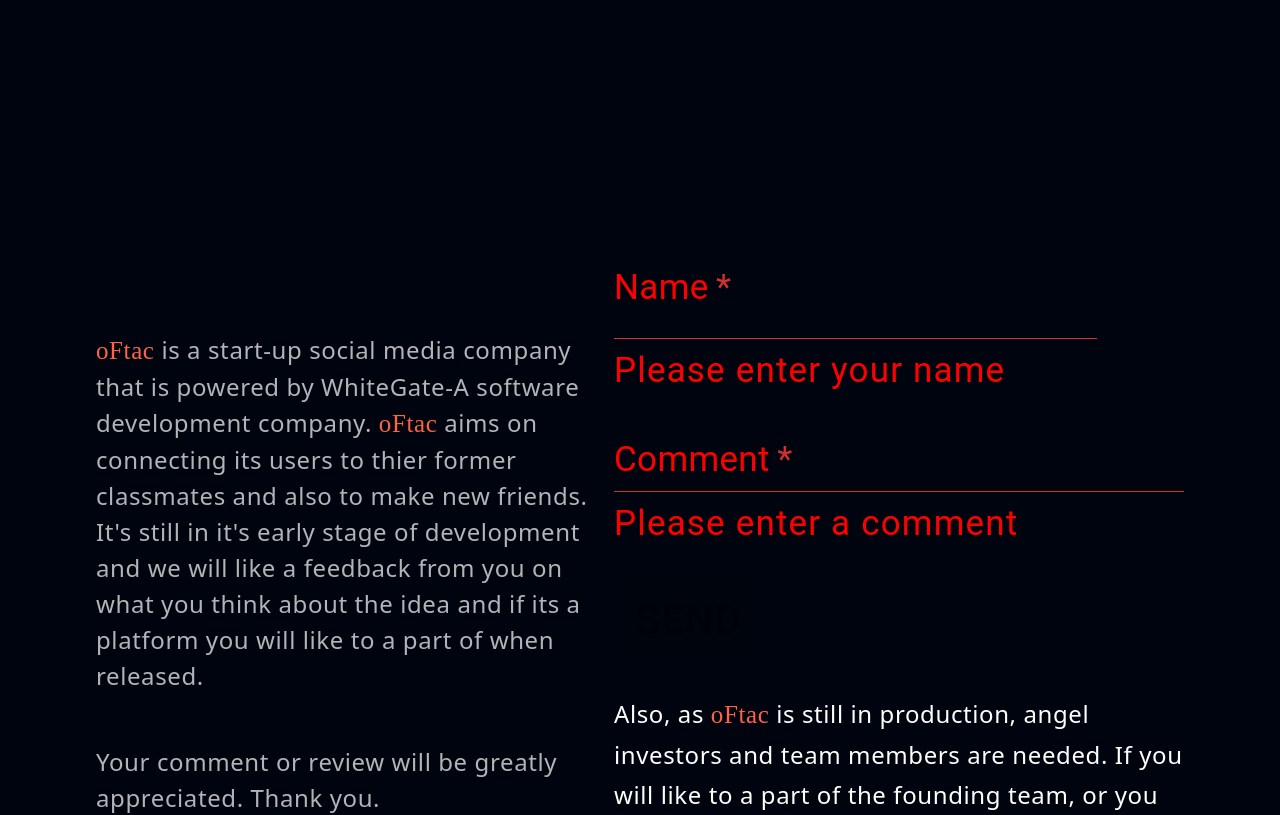
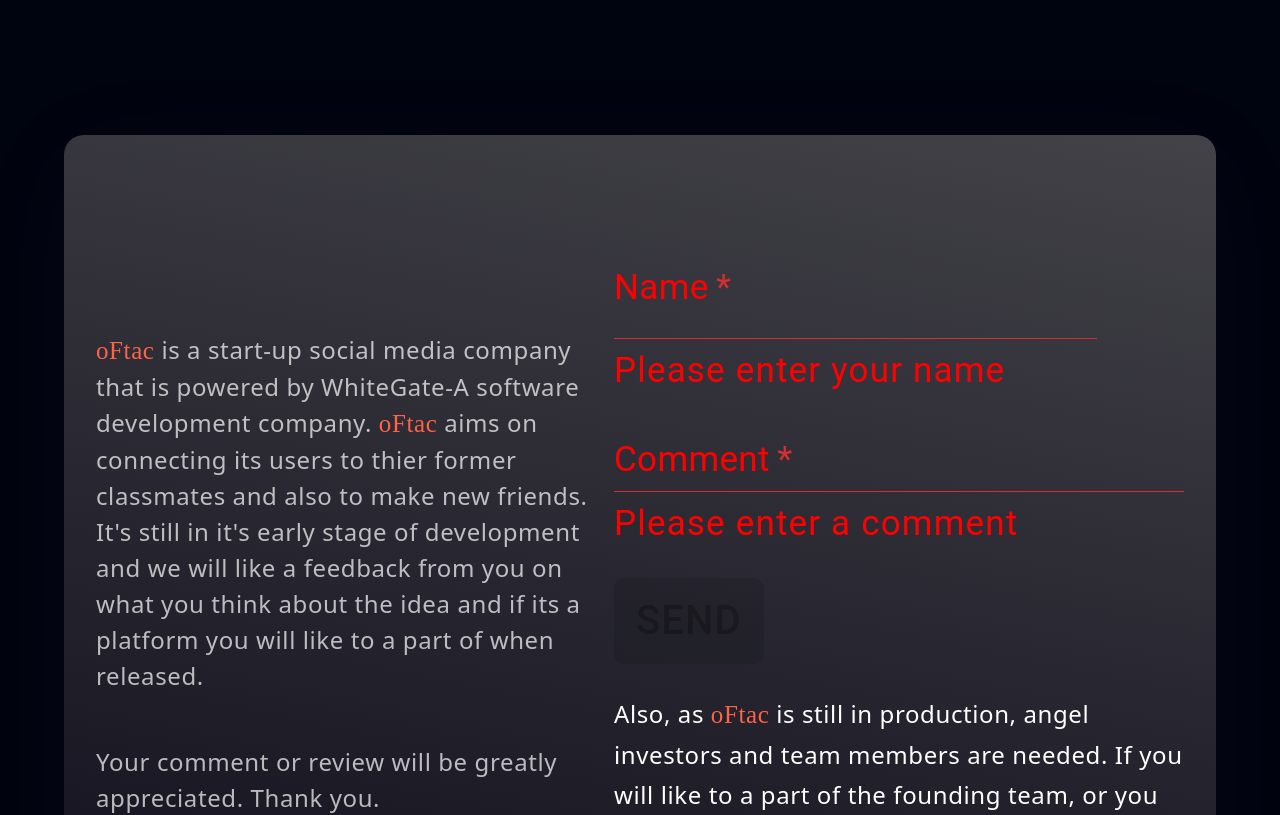
Before and after one commit to kingkay30/oFtacLP, a React (Create React App) app: page / in a window 1280 px wide. Shown: the part 2800-3615 px from the top of the page. Built offline with nearby package versions, Linux system fonts and the light colour scheme; a web font is replaced by a local one.

Commit message:
box shadow

```diff
--- a/src/index.css
+++ b/src/index.css
@@ -51,12 +51,12 @@
       #11101d 91.61%);
 } */
 
-/* .bg-black-gradient-2 {
+.bg-black-gradient-2 {
   background: linear-gradient(-168.39deg,
       #ffffff -278.56%,
       #6d6d6d -78.47%,
       #11101d 91.61%);
-} */
+}
 
 /* .bg-gray-gradient {
   background: linear-gradient(153.47deg,
@@ -68,9 +68,9 @@
   background: linear-gradient(125.17deg, #272727 0%, #11101d 100%);
 } */
 
-/* .box-shadow {
+.box-shadow {
   box-shadow: 0px 20px 100px -10px rgba(66, 71, 91, 0.1);
-} */
+}
 
 /* .sidebar {
   -webkit-animation: slide-top 0.5s cubic-bezier(0.25, 0.46, 0.45, 0.94) both;
```
